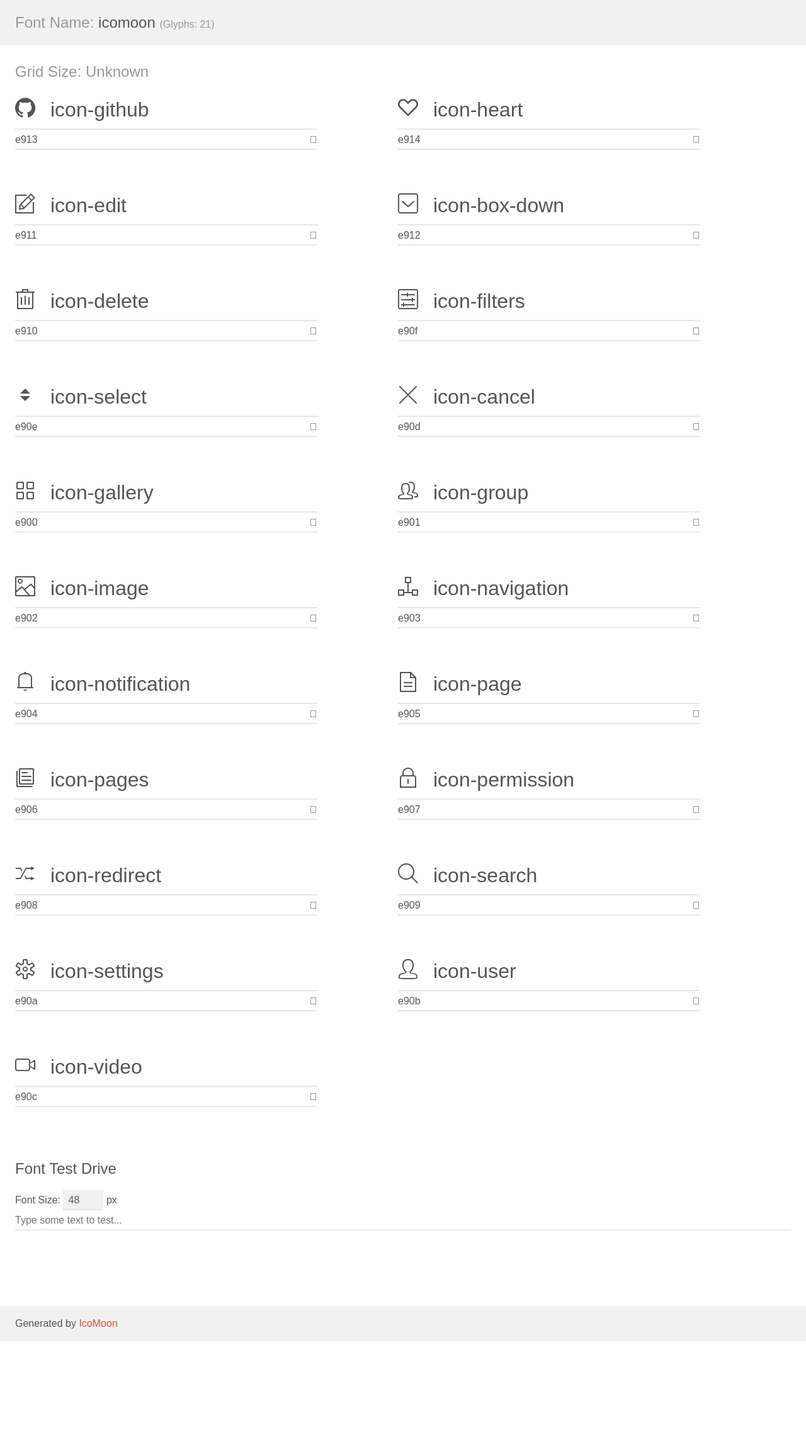
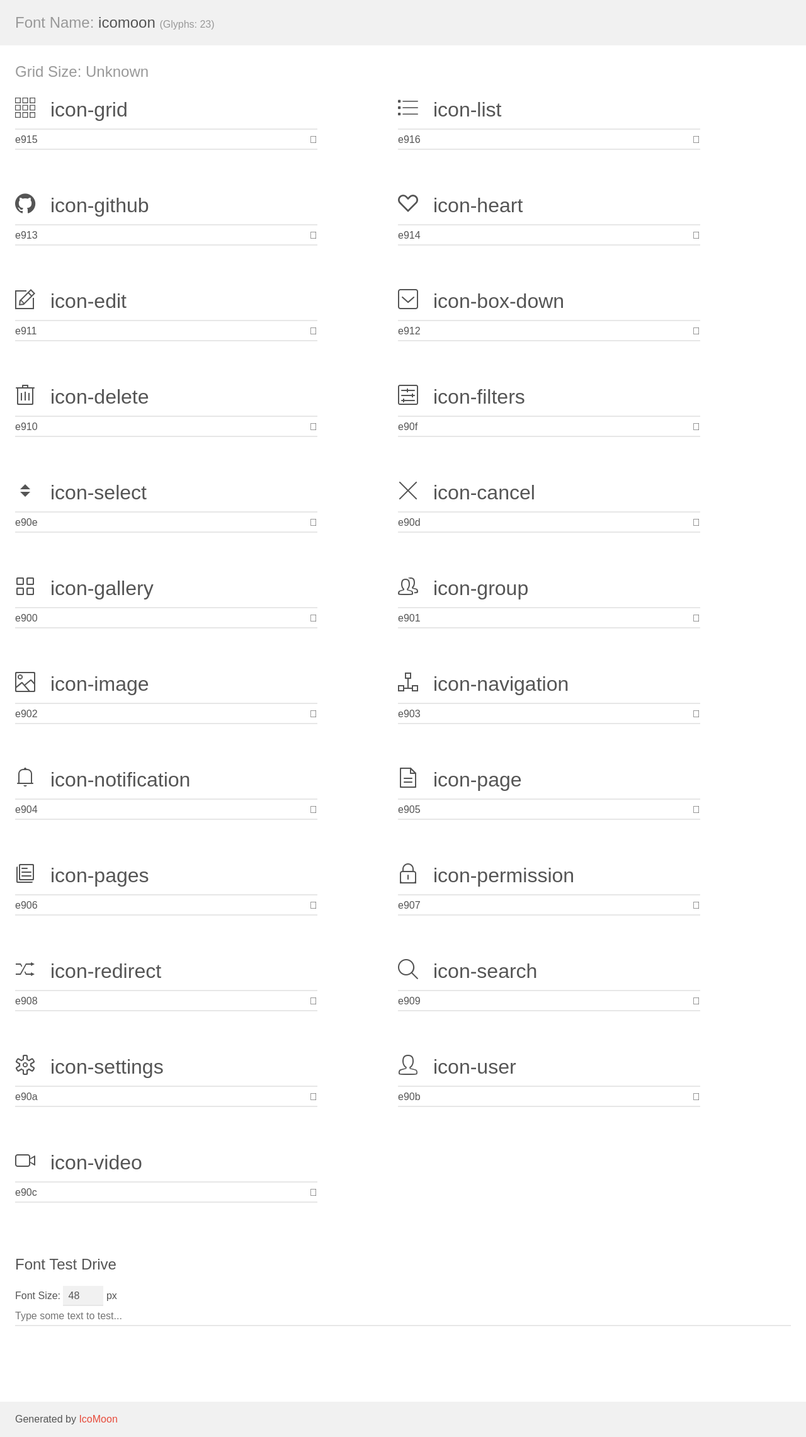
Before and after one commit to appcompass/pilot-cp, a PHP site: page /templates/assets/fonts/icomoon/demo.html in a window 1280 px wide. Shown: the whole page at 63% size. Before the commit the page ends 2130 px from the top, so only its background shows below. Run offline with PHP 8.4, Linux system fonts and the light colour scheme.

Commit message:
add list and grid views to images template

```diff
--- a/templates/assets/fonts/icomoon/demo.html
+++ b/templates/assets/fonts/icomoon/demo.html
@@ -9,10 +9,42 @@
     <link rel="stylesheet" href="style.css"></head>
 <body>
     <div class="bgc1 clearfix">
-        <h1 class="mhmm mvm"><span class="fgc1">Font Name:</span> icomoon <small class="fgc1">(Glyphs:&nbsp;21)</small></h1>
+        <h1 class="mhmm mvm"><span class="fgc1">Font Name:</span> icomoon <small class="fgc1">(Glyphs:&nbsp;23)</small></h1>
     </div>
     <div class="clearfix mhl ptl">
         <h1 class="mvm mtn fgc1">Grid Size: Unknown</h1>
+        <div class="glyph fs1">
+            <div class="clearfix bshadow0 pbs">
+                <span class="icon-grid">
+
+                </span>
+                <span class="mls"> icon-grid</span>
+            </div>
+            <fieldset class="fs0 size1of1 clearfix hidden-false">
+                <input type="text" readonly value="e915" class="unit size1of2" />
+                <input type="text" maxlength="1" readonly value="&#xe915;" class="unitRight size1of2 talign-right" />
+            </fieldset>
+            <div class="fs0 bshadow0 clearfix hidden-true">
+                <span class="unit pvs fgc1">liga: </span>
+                <input type="text" readonly value="" class="liga unitRight" />
+            </div>
+        </div>
+        <div class="glyph fs1">
+            <div class="clearfix bshadow0 pbs">
+                <span class="icon-list">
+
+                </span>
+                <span class="mls"> icon-list</span>
+            </div>
+            <fieldset class="fs0 size1of1 clearfix hidden-false">
+                <input type="text" readonly value="e916" class="unit size1of2" />
+                <input type="text" maxlength="1" readonly value="&#xe916;" class="unitRight size1of2 talign-right" />
+            </fieldset>
+            <div class="fs0 bshadow0 clearfix hidden-true">
+                <span class="unit pvs fgc1">liga: </span>
+                <input type="text" readonly value="" class="liga unitRight" />
+            </div>
+        </div>
         <div class="glyph fs1">
             <div class="clearfix bshadow0 pbs">
                 <span class="icon-github">
--- a/templates/assets/fonts/icomoon/style.css
+++ b/templates/assets/fonts/icomoon/style.css
@@ -1,10 +1,10 @@
 @font-face {
   font-family: 'icomoon';
-  src:  url('fonts/icomoon.eot?efa8tq');
-  src:  url('fonts/icomoon.eot?efa8tq#iefix') format('embedded-opentype'),
-    url('fonts/icomoon.ttf?efa8tq') format('truetype'),
-    url('fonts/icomoon.woff?efa8tq') format('woff'),
-    url('fonts/icomoon.svg?efa8tq#icomoon') format('svg');
+  src:  url('fonts/icomoon.eot?fxsfbs');
+  src:  url('fonts/icomoon.eot?fxsfbs#iefix') format('embedded-opentype'),
+    url('fonts/icomoon.ttf?fxsfbs') format('truetype'),
+    url('fonts/icomoon.woff?fxsfbs') format('woff'),
+    url('fonts/icomoon.svg?fxsfbs#icomoon') format('svg');
   font-weight: normal;
   font-style: normal;
 }
@@ -24,6 +24,12 @@
   -moz-osx-font-smoothing: grayscale;
 }
 
+.icon-grid:before {
+  content: "\e915";
+}
+.icon-list:before {
+  content: "\e916";
+}
 .icon-github:before {
   content: "\e913";
 }
--- a/templates/assets/sass/_icons.scss
+++ b/templates/assets/sass/_icons.scss
@@ -28,6 +28,12 @@
   -moz-osx-font-smoothing: grayscale;
 }
 
+.icon-grid:before {
+  content: "\e915";
+}
+.icon-list:before {
+  content: "\e916";
+}
 .icon-github:before {
   content: "\e913";
 }
```
Also changed, not shown: templates/assets/fonts/icomoon/selection.json (+79 -21 lines), templates/assets/sass/_main.scss (+36 -6 lines), templates/images.php (+6 -1 lines), templates/assets/css/app-min.css, templates/assets/fonts/icomoon/fonts/icomoon.ttf, templates/assets/fonts/icomoon/fonts/icomoon.woff, templates/assets/images/icons/grid.svg (added), templates/assets/images/icons/list.svg (added), 3 other files.
